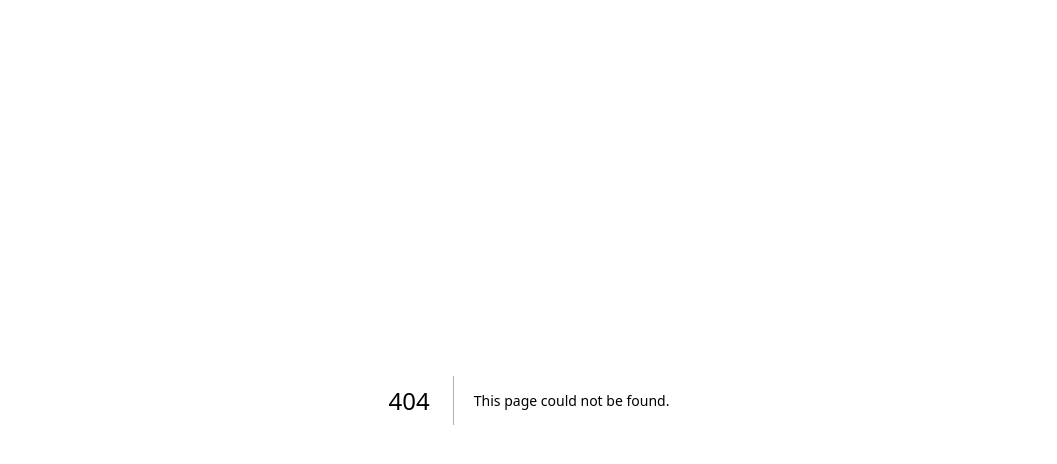
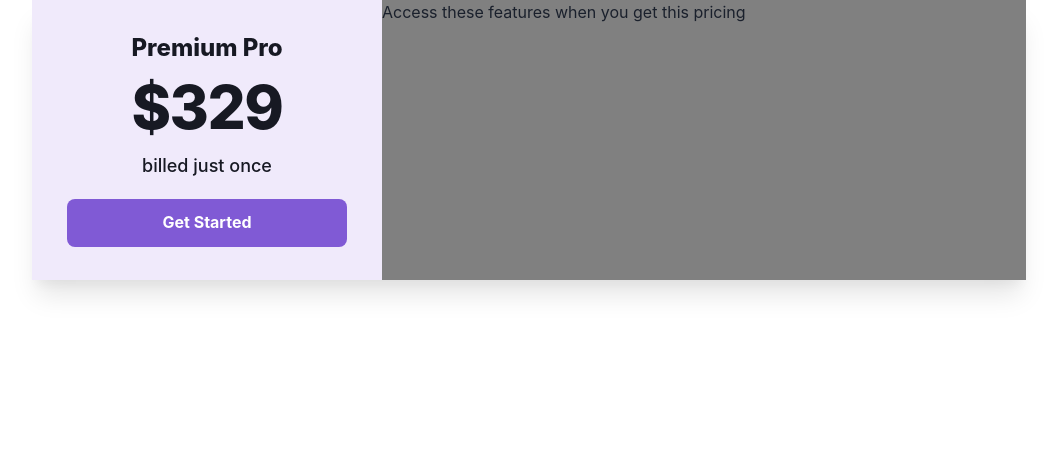
Before and after one commit to Ameer-Hamza-Khetran/chakraUI, a Next.js app: page /pricingUi/features in a window 1280 px wide. Before the commit this address had no page. Shown: the top 464 px of the page, without its empty margins (111-1168 px from the left). Built offline with nearby package versions, Linux system fonts and the light colour scheme.

Commit message:
Pricing section in progress

```diff
--- /dev/null
+++ b/app/pricingUi/features/page.tsx
@@ -0,0 +1,69 @@
+'use client'
+
+import { Box, Text, Button, Flex } from "@chakra-ui/react";
+
+export default function Features() {
+    return (
+        <Box
+        maxW='994px'
+        h='280px'
+        boxShadow='0px 20px 25px -5px rgba(0, 0, 0, 0.1), 0px 10px 10px -5px rgba(0, 0, 0, 0.04);'
+        m='auto'
+        >
+            <Flex>
+                <Box as='section'
+                w='350px'
+                h='280px'
+                bg='#F0EAFB'
+                textAlign='center'
+                >
+                    <Text as='h2'
+                    fontSize='24px'
+                    fontWeight='extrabold'
+                    color='#171923'
+                    pt='30px'
+                    >
+                        Premium Pro
+                    </Text>
+                    <Text as='h3'
+                    fontSize='60px'
+                    fontWeight='extrabold'
+                    color='#171923'
+                    letterSpacing='tight'
+                    mt='-1'
+                    >
+                        $329
+                    </Text>
+                    <Text
+                    fontSize='18px'
+                    fontWeight='500'
+                    color='#171923'
+                    >
+                        billed just once
+                    </Text>
+                    <Button
+                    mt='20px'
+                    w='280px'
+                    borderRadius='8px'
+                    colorScheme='purple'
+                    size='lg'
+                    fontSize='16px'
+                    fontWeight='700'
+                    fontStyle='normal'
+                    >
+                        Get Started
+                    </Button>
+                </Box>
+                <Box
+                bg='gray'
+                w='644px'
+                h='280px'
+                >
+                    <Text>
+                        Access these features when you get this pricing
+                    </Text>
+                </Box>
+            </Flex>
+        </Box>
+    );
+}
--- a/app/pricingUi/page.tsx
+++ b/app/pricingUi/page.tsx
@@ -1,9 +1,11 @@
+import Features from "./features/page";
 import Header from "./header/header";
 
 export default function Pricing() {
     return (
         <div>
         <Header/>
+        <Features/>
         </div>
     );
 }
```
Also changed, not shown: app/pricingUi/header/header.tsx (+4 -4 lines).
